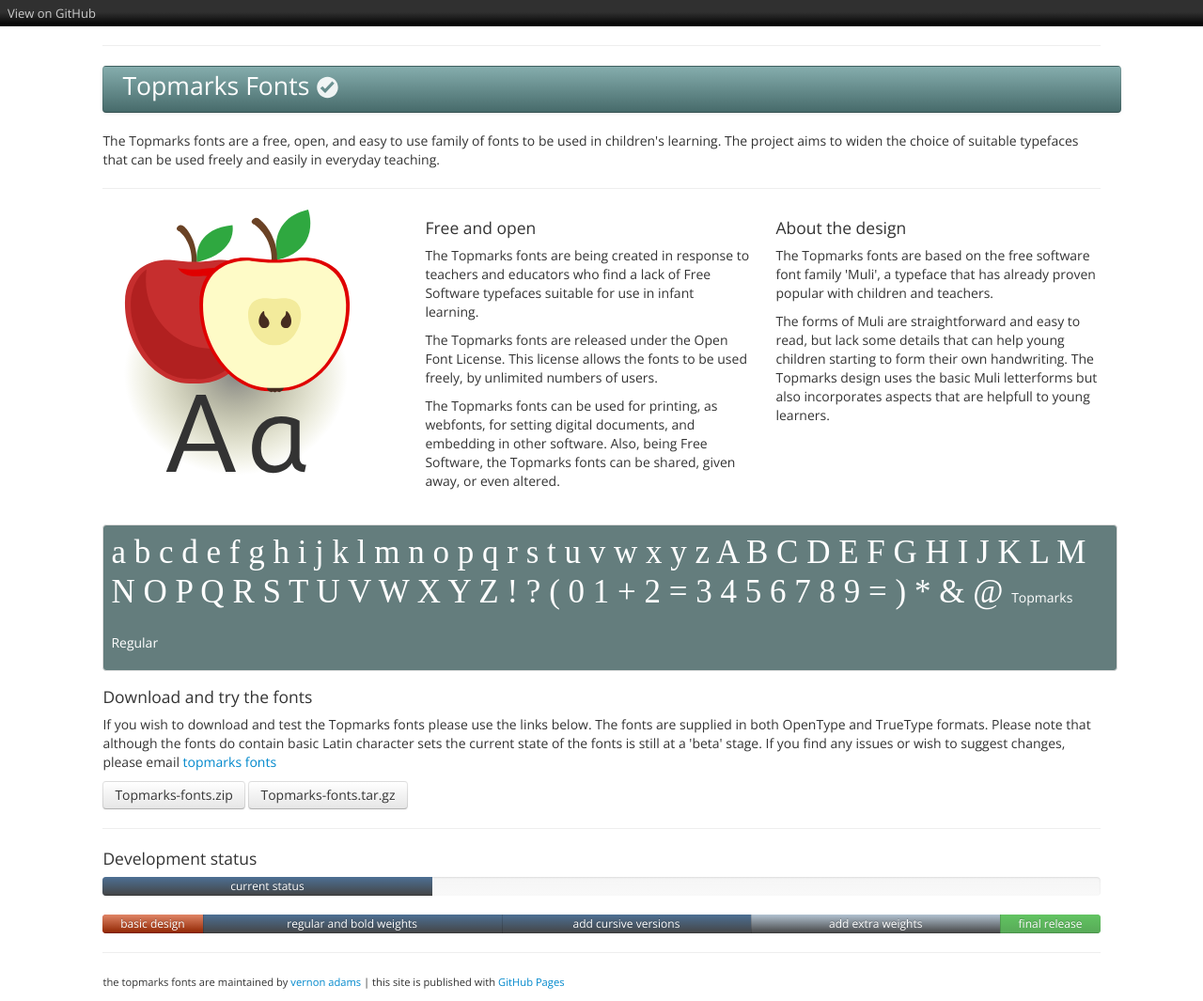
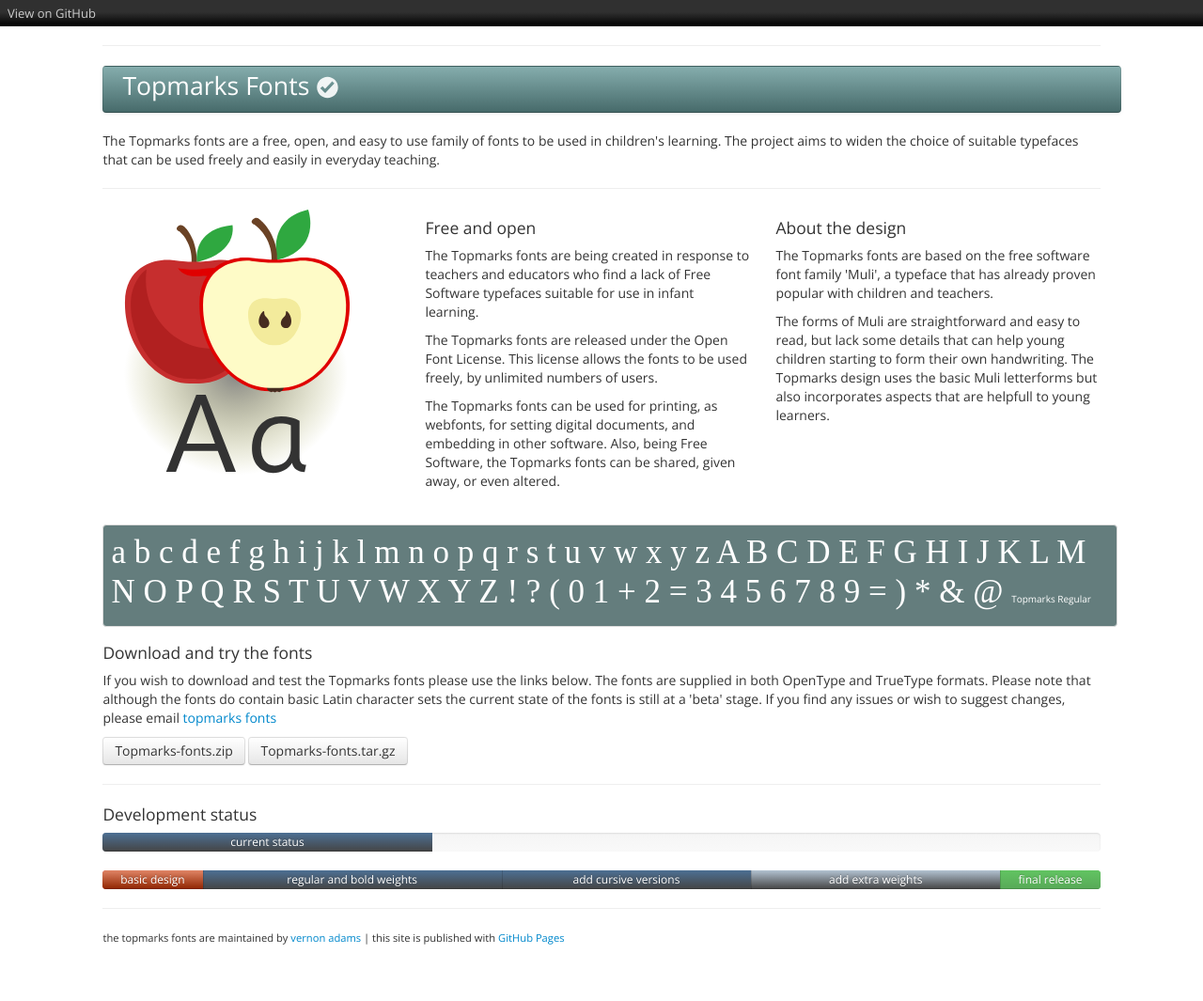
Before and after one commit to vernnobile/topmarks, a Jekyll site: the page built from index.html, in a window 1280 px wide. Shown: the whole page at 94% size. Built offline with Jekyll 4.4.1, drawn with Linux system fonts in a browser that asks for light colours; some web fonts are replaced; after the commit the page ends 1018 px from its top, so only the background shows below that.

Commit message:
Update downloads.html

```diff
--- a/_includes/downloads.html
+++ b/_includes/downloads.html
@@ -1,5 +1,5 @@
 <div>
-<div class="specimen">a b c d e f g h i j k l m n o p q r s t u v w x y z A B C D E F G H I J K L M N O P Q R S T U V W X Y Z ! ? ( 0 1 + 2 = 3 4 5 6 7 8 9 = ) * & @ <span style="font-size:0.4em">Topmarks Regular</span></div>
+<div class="specimen">a b c d e f g h i j k l m n o p q r s t u v w x y z A B C D E F G H I J K L M N O P Q R S T U V W X Y Z ! ? ( 0 1 + 2 = 3 4 5 6 7 8 9 = ) * & @ <span style="font-size:10px">Topmarks Regular</span></div>
 <h4>Download and try the fonts</h4>
 <p>If you wish to download and test the Topmarks fonts please use the links below. The fonts are supplied in both OpenType and TrueType formats. Please note that although the fonts do contain basic Latin character sets the current state of the fonts is still at a 'beta' stage. If you find any issues or wish to suggest changes, please email <a href="mailto:beta@topmarksfont.com">topmarks fonts</a></p>
 <section id="downloads">
```
